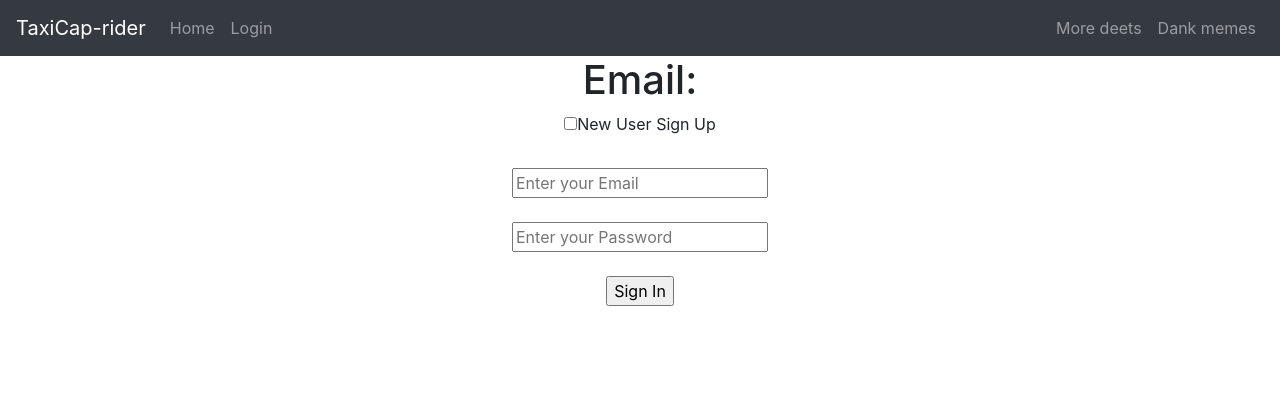
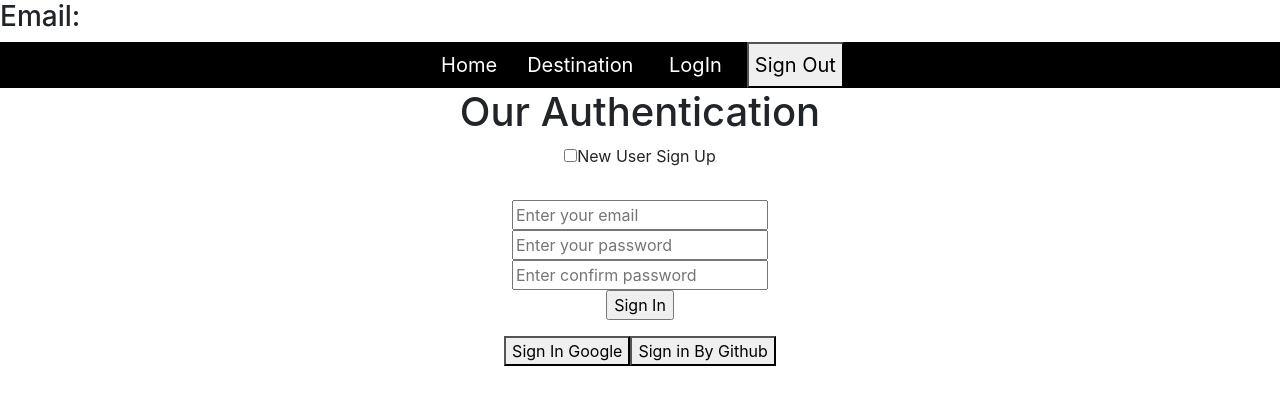
Before and after one commit to HimangsuSarkar/TaxiCap-rider, a React (Create React App) app: page /login in a window 1280 px wide. Shown: the top 404 px of the page. Built offline with nearby package versions, Linux system fonts and the light colour scheme.

Commit message:
added header code

```diff
--- a/src/App.js
+++ b/src/App.js
@@ -13,12 +13,20 @@ import NoMatch from './components/NoMatch/NoMatch';
 import Header from './components/Header/Header';
 import Rent from './components/Rent/Rent';
 import Destination from './components/Destination/Destination';
+import { createContext } from 'react';
+import { useState } from 'react';
+import PrivateRoute from './components/PrivateRoute/PrivateRoute';
+
+export const UserContext = createContext()
 
 function App() {
+  const [loggedInUser, setLoggedInUser] = useState({});
   return (
-    <div className="App">
-      <Header></Header>
+    <UserContext.Provider value={[loggedInUser, setLoggedInUser]}>
+      <h3>Email:{loggedInUser.email}</h3>
+
       <Router>
+        <Header></Header>
         <Switch>
           <Route path="/home">
             <Home></Home>
@@ -26,21 +34,21 @@ function App() {
           <Route path="/login">
             <Login></Login>
           </Route>
-          <Route path="/rent">
+          <PrivateRoute path="/rent">
             <Rent></Rent>
+          </PrivateRoute>
+          <PrivateRoute path="/destination">
+            <Destination></Destination>
+          </PrivateRoute>
+          <Route exact path="/">
+            <Home></Home>
           </Route>
-          <Route path="/destination">
-            <Destination></Destination>
+          <Route path="*">
+            <NoMatch />
           </Route>
-          <Route exact path="/">
-              <Home></Home>
-            </Route>
-            <Route path="*">
-              <NoMatch />
-            </Route>
         </Switch>
       </Router>
-    </div >
+    </UserContext.Provider >
   );
 }
 
--- /dev/null
+++ b/src/components/Header/Header.css
@@ -0,0 +1,21 @@
+.header img{
+    height:80px;
+}
+.header{
+    text-align: center;
+}
+
+.header nav{
+    background-color: black;
+    line-height: 40px;
+    font-size: 20px;
+}
+nav a{
+    color:white;
+    text-decoration: none;
+    margin-right: 20px;
+    padding: 5px;
+}
+nav a:hover{
+    background-color: gray;
+}
--- a/src/components/Header/Header.js
+++ b/src/components/Header/Header.js
@@ -1,31 +1,23 @@
 import React from 'react';
+import { useContext } from 'react';
 import Nav from 'react-bootstrap/cjs/Nav';
 import Navbar from 'react-bootstrap/cjs/Navbar';
-import NavDropdown from 'react-bootstrap/cjs/NavDropdown';
-import { Link } from 'react-router-dom';
-
+import { Link, NavLink } from 'react-router-dom';
+import { UserContext } from '../../App';
+import './Header.css';
 const Header = () => {
+    const [loggedInUser, setLoggedInUser] = useContext(UserContext);
     return (
-        <div>
-            <Navbar collapseOnSelect expand="lg" bg="dark" variant="dark">
-                <Navbar.Brand href="#home">TaxiCap-rider</Navbar.Brand>
-                <Navbar.Toggle aria-controls="responsive-navbar-nav" />
-                <Navbar.Collapse id="responsive-navbar-nav">
-                    <Nav className="mr-auto">
-                        <Nav.Link to="/home">Home</Nav.Link>
-                        <Nav.Link to="/login">Login</Nav.Link>
-                        {/* <Link to="/home">Home</Link> */}
-                    </Nav>
-                    <Nav>
-                        <Nav.Link href="#deets">More deets</Nav.Link>
-                        <Nav.Link eventKey={2} href="#memes">
-                            Dank memes
-      </Nav.Link>
-                    </Nav>
-                </Navbar.Collapse>
-            </Navbar>
+        <div className='header'>
+            {/* <img src={logo} alt="" /> */}
+            <nav>
+                <Link to="/home">Home</Link>
+                <Link to="/destination">Destination</Link>
+                <Link to="/login" > LogIn</Link >
+                <button onClick={() => setLoggedInUser({})}>Sign Out</button>
+            </nav >
         </div >
-    );
+    )
 };
 
 export default Header;
--- a/src/components/Login/Login.js
+++ b/src/components/Login/Login.js
@@ -8,26 +8,72 @@ import './Login.css';
 import firebase from "firebase/app";
 import "firebase/auth";
 import firebaseConfig from './firebase.config'
+import { useContext } from 'react';
+import { UserContext } from '../../App';
+import { useHistory, useLocation } from 'react-router';
 
-export const initializeLOgInFramework = () => {
-    if (!firebase.apps.length) {
-        firebase.initializeApp(firebaseConfig);
-    } else {
-        firebase.app();
-    }
-
+if (!firebase.apps.length) {
+    firebase.initializeApp(firebaseConfig);
+} else {
+    firebase.app(); // if already initialized, use that one
 }
 
 
 const Login = () => {
     const [newUser, setNewUser] = useState(false);
     const [user, setUser] = useState({
-        isSignedIn: false,
+        isSignIn: false,
         name: '',
         email: '',
-        password: '',
-        error: ''
+        photo: '',
+        error: '',
+        success: false
     })
+
+    const [loggedInUser, setLoggedInUser] = useContext(UserContext);
+    const history = useHistory();
+    const location = useLocation();
+    let { from } = location.state || { from: { pathname: "/" } };
+
+    const provider = new firebase.auth.GoogleAuthProvider();
+
+    const handleSignIn = () => {
+        firebase.auth().signInWithPopup(provider)
+            .then(res => {
+                const { displayName, photoURL, email } = res.user;
+                const signedInUser = {
+                    isSignIn: true,
+                    name: displayName,
+                    email: email,
+                    password: '',
+                    photo: photoURL,
+                };
+                setUser(signedInUser);
+            })
+            .catch(err => {
+                console.log(err);
+                console.log(err.message);
+            })
+    }
+
+    const handleSignOut = () => {
+        firebase.auth().signOut()
+            .then(res => {
+                const signedOutUser = {
+                    isSignIn: false,
+                    name: '',
+                    email: '',
+                    photo: '',
+                    error: '',
+                    success: false
+                };
+                setUser(signedOutUser);
+            })
+            .catch(err => {
+                console.log(err);
+                console.log(err.message);
+            })
+    }
     const handleBlur = (e) => {
         let isFieldValid = true;
         if (e.target.name === 'email') {
@@ -46,6 +92,7 @@ const Login = () => {
 
     }
     const handleSubmit = (e) => {
+
         if (newUser && user.email && user.password) {
             firebase.auth().createUserWithEmailAndPassword(user.email, user.password)
                 .then(res => {
@@ -69,6 +116,8 @@ const Login = () => {
                     newUserInfo.error = '';
                     newUserInfo.success = true;
                     setUser(newUserInfo);
+                    setLoggedInUser(newUserInfo);
+                    history.replace(from);
                     console.log('sign in user info', res.user);
                 })
                 .catch((error) => {
@@ -81,6 +130,7 @@ const Login = () => {
 
         e.preventDefault();
     }
+
     const updateUserName = name => {
         const user = firebase.auth().currentUser;
 
@@ -93,23 +143,59 @@ const Login = () => {
         });
     }
 
+
+    const handleGithubSignIn = () => {
+        var ghProvider = new firebase.auth.GithubAuthProvider();
+        firebase
+            .auth()
+            .signInWithPopup(ghProvider)
+            .then((res) => {
+                const newUserInfo = { ...user };
+                newUserInfo.error = '';
+                newUserInfo.success = true;
+                setUser(newUserInfo);
+                console.log('sign in user info', res.user);
+            })
+            .catch((error) => {
+                const newUserInfo = { ...user };
+                newUserInfo.error = error.message;
+                newUserInfo.success = false;
+                setUser(newUserInfo);
+            });
+    }
     return (
+        <div className="App">
 
-        <div>
-            <h1>Email:{user.email}</h1>
+            <h1>Our Authentication</h1>
             <input type="checkbox" name="newUser" onChange={() => setNewUser(!newUser)} />
             <label htmlFor="newUser">New User Sign Up</label><br />
-            < form onSubmit={handleSubmit} >
+            <form onSubmit={handleSubmit}>
+
                 {newUser && <input type="text" name="name" onBlur={handleBlur} placeholder="Enter your Name" />}<br />
-                <input type="email" name="email" onBlur={handleBlur} placeholder="Enter your Email" required /><br /><br />
-                <input type="password" name="password" onBlur={handleBlur} placeholder="Enter your Password" required /><br /><br />
-                <input type="submit" value="Sign In" />
-            </form >
+
+                <input type="text" name="email" onBlur={handleBlur} placeholder='Enter your email' required /><br />
+                <input type="password" name="password" onBlur={handleBlur} placeholder="Enter your password" required /><br />
+                <input type="password" name="newPassword" onBlur={handleBlur} placeholder="Enter confirm password" required /><br />
+
+                <input type="submit" value={newUser ? 'Sign Up' : 'Sign In'} />
+            </form>
             <p style={{ color: 'red' }}> {user.error}</p>
             {
                 user.success && <p style={{ color: 'green' }}> {newUser ? 'Created' : 'Logged In'} successfully!</p>
             }
-        </div>
+
+            {
+                user.isSignIn ? < button onClick={handleSignOut}>Sign out</button> :
+                    <button onClick={handleSignIn}>Sign In Google</button>
+            }
+            {
+                user.isSignIn ? < button onClick={handleSignOut}>Sign out</button> :
+                    <button onClick={handleGithubSignIn}>Sign in By Github</button>
+            }
+
+
+
+        </div >
     );
 }
 export default Login;
--- /dev/null
+++ b/src/components/PrivateRoute/PrivateRoute.js
@@ -0,0 +1,27 @@
+import React from 'react';
+import { useContext } from 'react';
+import { Redirect, Route } from 'react-router';
+import { UserContext } from '../../App';
+
+const PrivateRoute = ({ children, ...rest }) => {
+    const [loggedInUser, setLoggedInUser] = useContext(UserContext);
+    return (
+        <Route
+            {...rest}
+            render={({ location }) =>
+                loggedInUser.email ? (
+                    children
+                ) : (
+                    <Redirect
+                        to={{
+                            pathname: "/login",
+                            state: { from: location }
+                        }}
+                    />
+                )
+            }
+        />
+    );
+};
+
+export default PrivateRoute;
```
